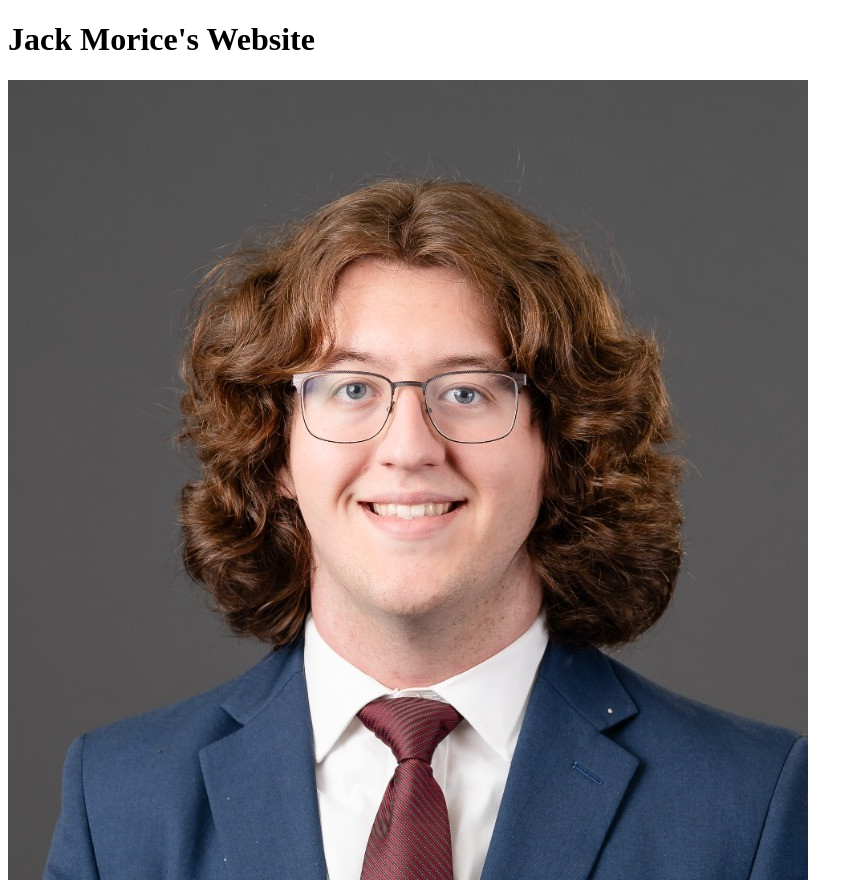
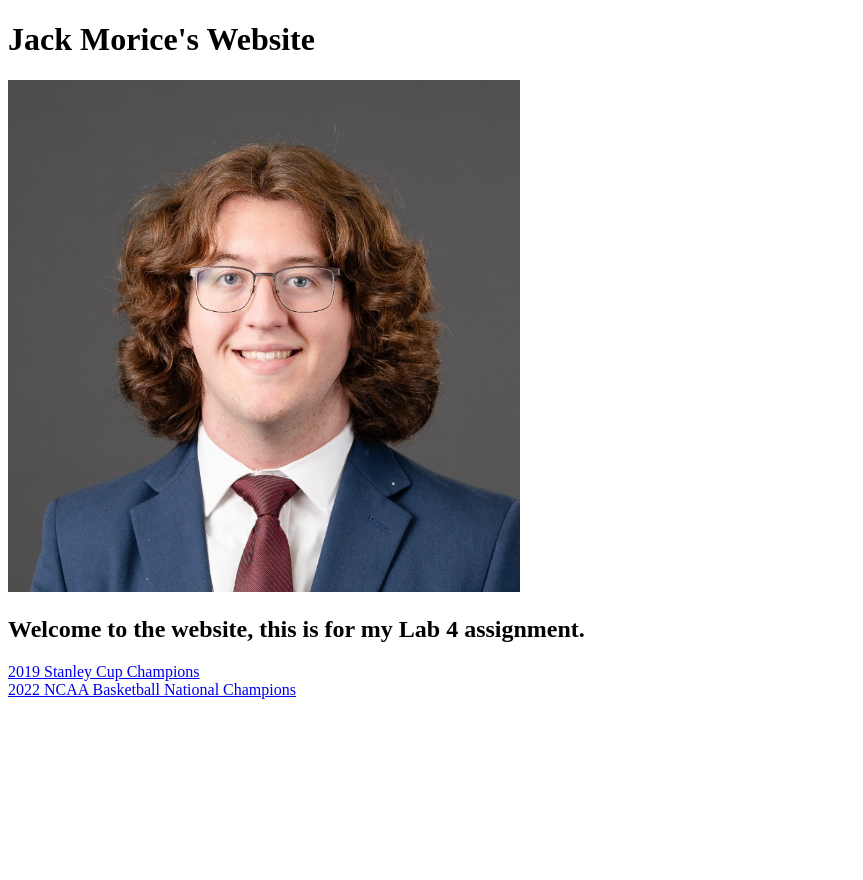
Before and after one commit to mokkjack/mokkjack.github.io, a plain HTML site: page index.html in a window 1280 px wide. Shown: the top 880 px of the page, without its empty margins (0-863 px from the left). After the commit the page ends 800 px from the top, so only its background shows below. Drawn offline with Linux system fonts and the light colour scheme.

Commit message:
Make the picture smaller

```diff
--- a/index.html
+++ b/index.html
@@ -4,7 +4,7 @@
     <h1>Jack Morice's Website</h1>
 </head>
 <body>
-    <IMG src="https://raw.githubusercontent.com/mokkjack/mokkjack.github.io/refs/heads/main/pfp.jpg">
+    <IMG src="https://raw.githubusercontent.com/mokkjack/mokkjack.github.io/refs/heads/main/pfp.jpg" width="512" height="512">
     <h2>Welcome to the website, this is for my Lab 4 assignment.</h2>
     <a href="https://www.youtube.com/watch?v=ErDYd6GO16o">2019 Stanley Cup Champions</a> <br>
     <a href="https://www.youtube.com/watch?v=AIMOY6CoQKI">2022 NCAA Basketball National Champions</a> <br>
```
